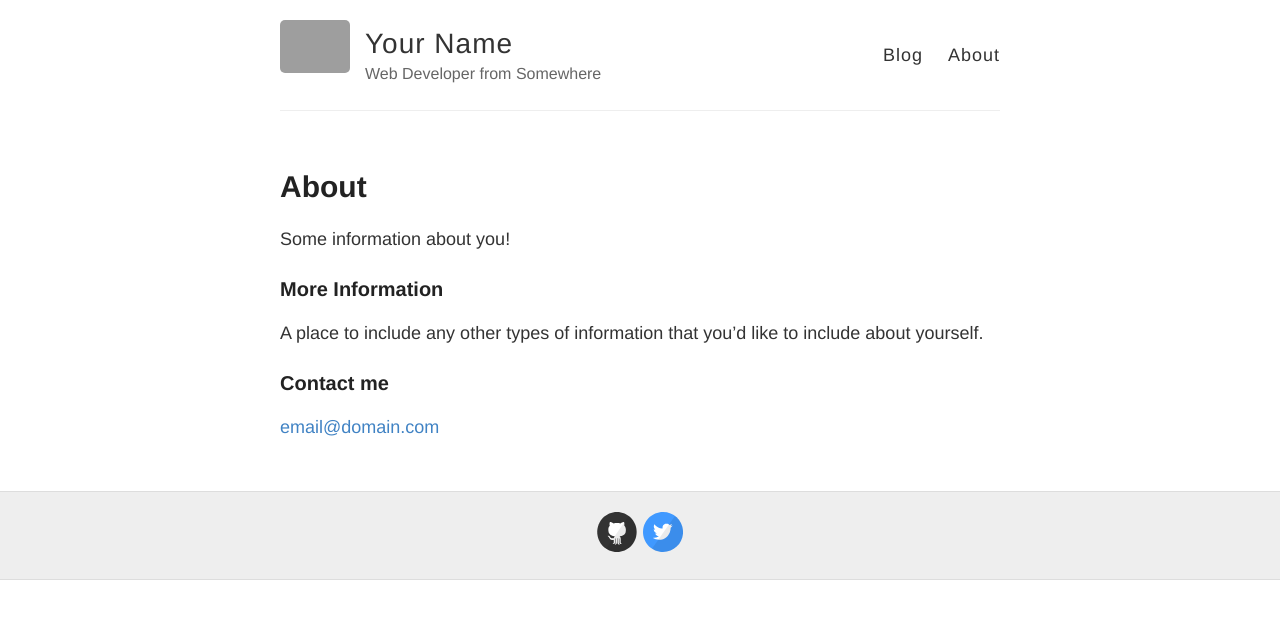
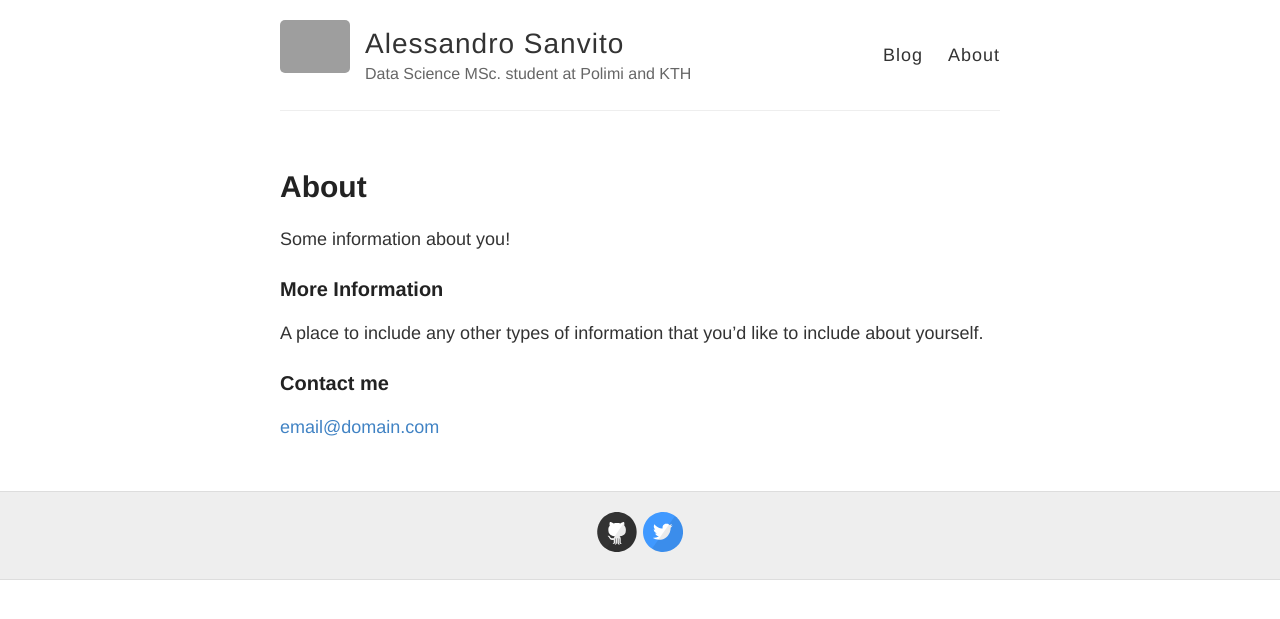
Before and after one commit to Alexdruso/Alexdruso.github.io, a Jekyll site: the page built from docs/about.md, in a window 1280 px wide. Shown: the top 619 px of the page. Built offline with Jekyll 4.4.1, drawn with Linux system fonts in a browser that asks for light colours; grey boxes are pictures that could not be loaded.

Commit message:
feat: add propic

```diff
--- a/docs/_config.yml
+++ b/docs/_config.yml
@@ -3,13 +3,13 @@
 #
 
 # Name of your site (displayed in the header)
-name: Your Name
+name: Alessandro Sanvito
 
 # Short bio or description (displayed in the header)
-description: Web Developer from Somewhere
+description: Data Science MSc. student at Polimi and KTH
 
 # URL of your avatar or profile pic (you could use your GitHub profile pic)
-avatar: https://raw.githubusercontent.com/barryclark/jekyll-now/master/images/jekyll-logo.png
+avatar: https://raw.githubusercontent.com/Alexdruso/Alexdruso.github.io/master/images/me.png
 
 #
 # Flags below are optional
```
Also changed, not shown: 1 other file.
